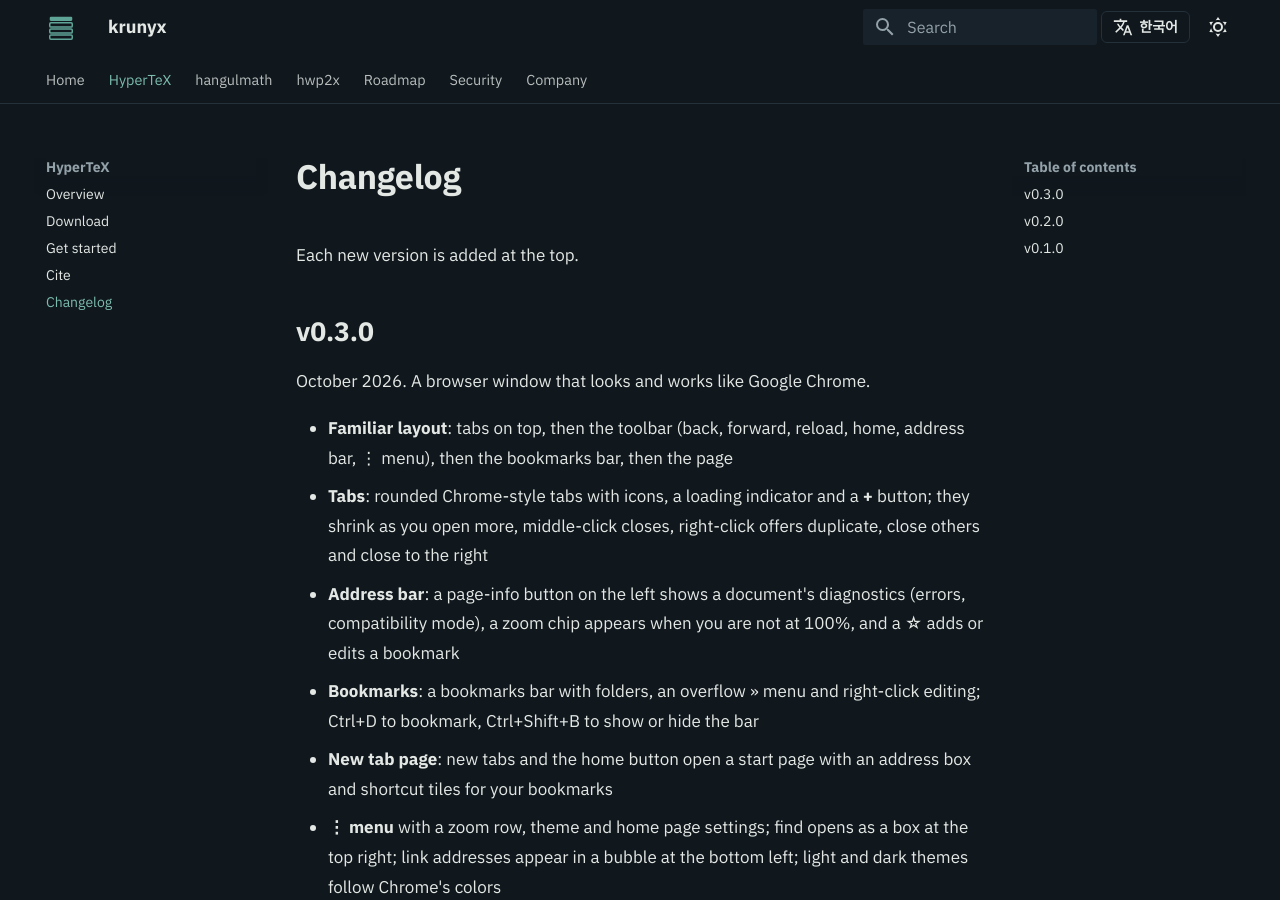
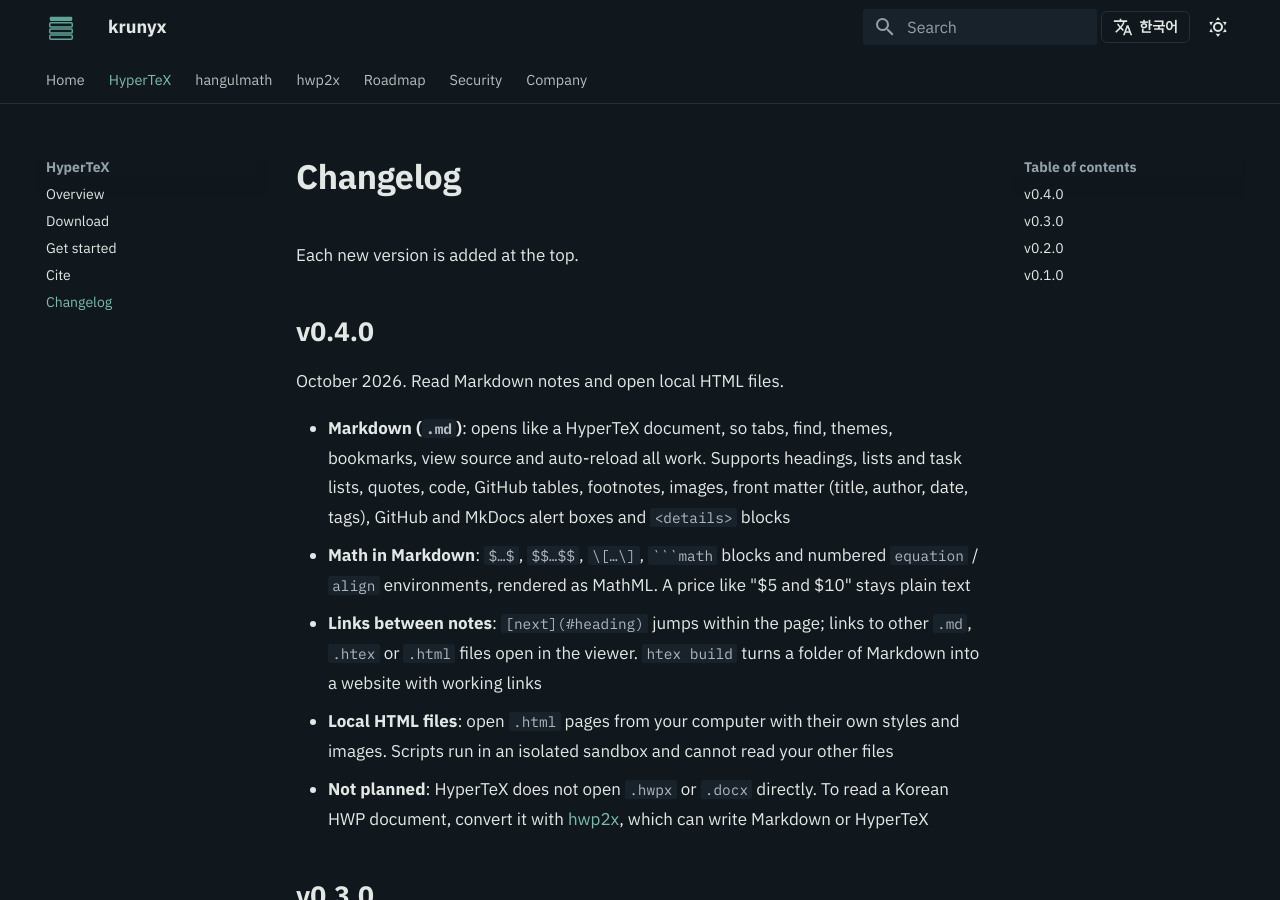
Before and after one commit to krunyx/krunyx.com, an MkDocs documentation site: the page built from docs/hypertex/changelog.md, in a window 1280 px wide and 900 px high. Built offline with MkDocs 1.6.1 and Material for MkDocs 9.7.7, drawn with Linux system fonts in a browser that asks for light colours.

Commit message:
HyperTeX v0.4.0: 버전, 변경 기록, 인용, 다운로드 링크, Markdown·HTML 안내
Co-Authored-By: Claude Opus 5.5 <noreply@anthropic.com>
Claude-Session: https://claude.ai/code/session_012fdPH5ZmHytyJoitHmPnms

`````diff
--- a/docs/hypertex/changelog.md
+++ b/docs/hypertex/changelog.md
@@ -1,6 +1,22 @@
 # Changelog
 
 Each new version is added at the top.
+
+## v0.4.0 { #v0-4-0 }
+
+October 2026. Read Markdown notes and open local HTML files.
+
+- **Markdown (`.md`)**: opens like a HyperTeX document, so tabs, find, themes, bookmarks, view source and
+  auto-reload all work. Supports headings, lists and task lists, quotes, code, GitHub tables, footnotes,
+  images, front matter (title, author, date, tags), GitHub and MkDocs alert boxes and `<details>` blocks
+- **Math in Markdown**: `$…$`, `$$…$$`, `\[…\]`, ```` ```math ```` blocks and numbered
+  `equation` / `align` environments, rendered as MathML. A price like "$5 and $10" stays plain text
+- **Links between notes**: `[next](#heading)` jumps within the page; links to other `.md`, `.htex` or
+  `.html` files open in the viewer. `htex build` turns a folder of Markdown into a website with working links
+- **Local HTML files**: open `.html` pages from your computer with their own styles and images.
+  Scripts run in an isolated sandbox and cannot read your other files
+- **Not planned**: HyperTeX does not open `.hwpx` or `.docx` directly. To read a Korean HWP document,
+  convert it with [hwp2x](../hwp2x/index.md), which can write Markdown or HyperTeX
 
 ## v0.3.0 { #v0-3-0 }
 
--- a/mkdocs.yml
+++ b/mkdocs.yml
@@ -82,7 +82,7 @@ extra_javascript:
 extra:
   generator: false
   hypertex:
-    version: "0.3.0"
+    version: "0.4.0"
     releases: https://github.com/krunyx/hypertex/releases/latest
   social:
     - icon: fontawesome/brands/github
`````
Also changed, not shown: docs/hypertex/cite.md (+1 -1 lines), docs/hypertex/download.md (+8 -8 lines), docs/hypertex/getting-started.md (+11 -0 lines), docs/hypertex/index.md (+2 -1 lines).
